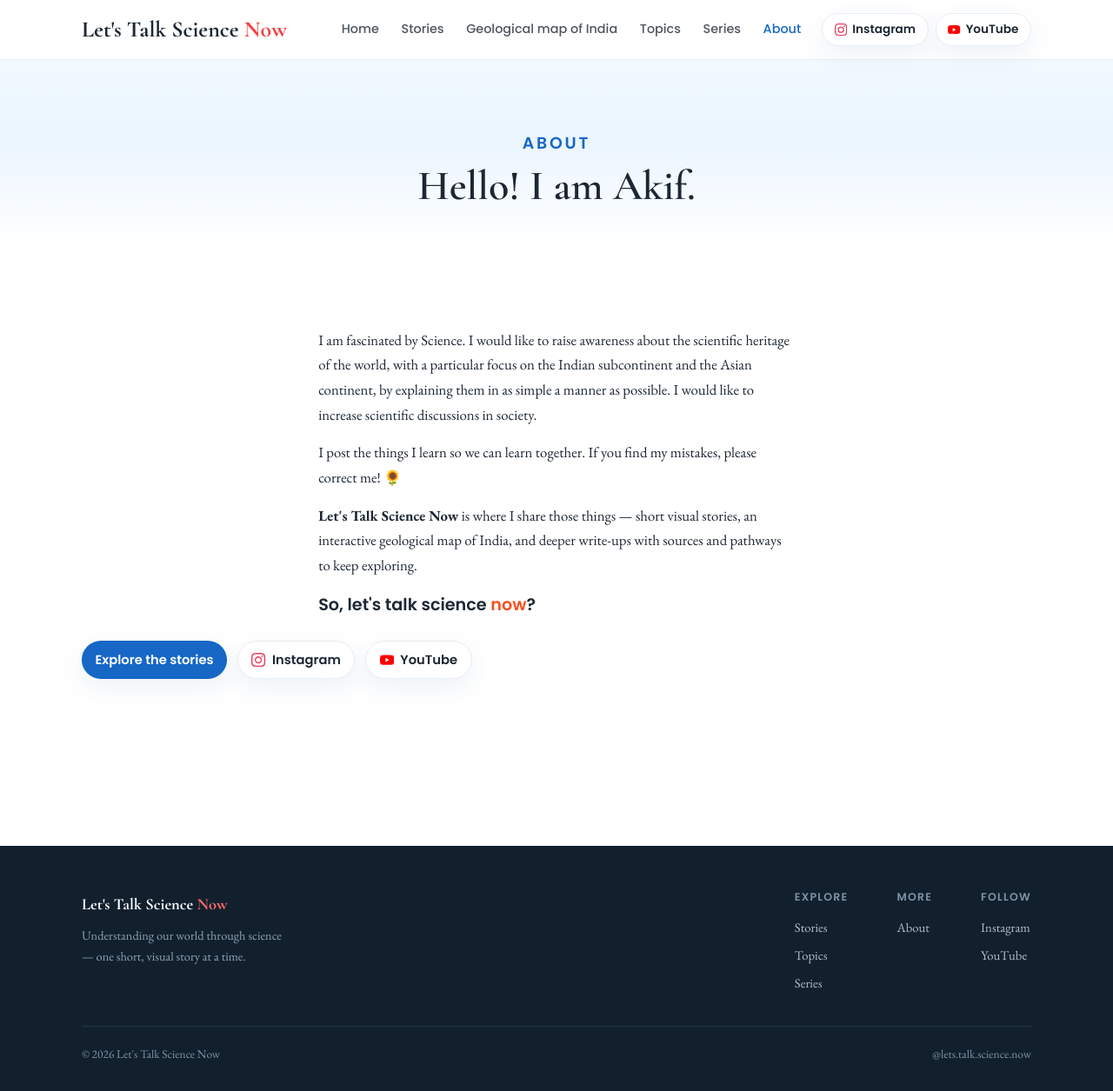
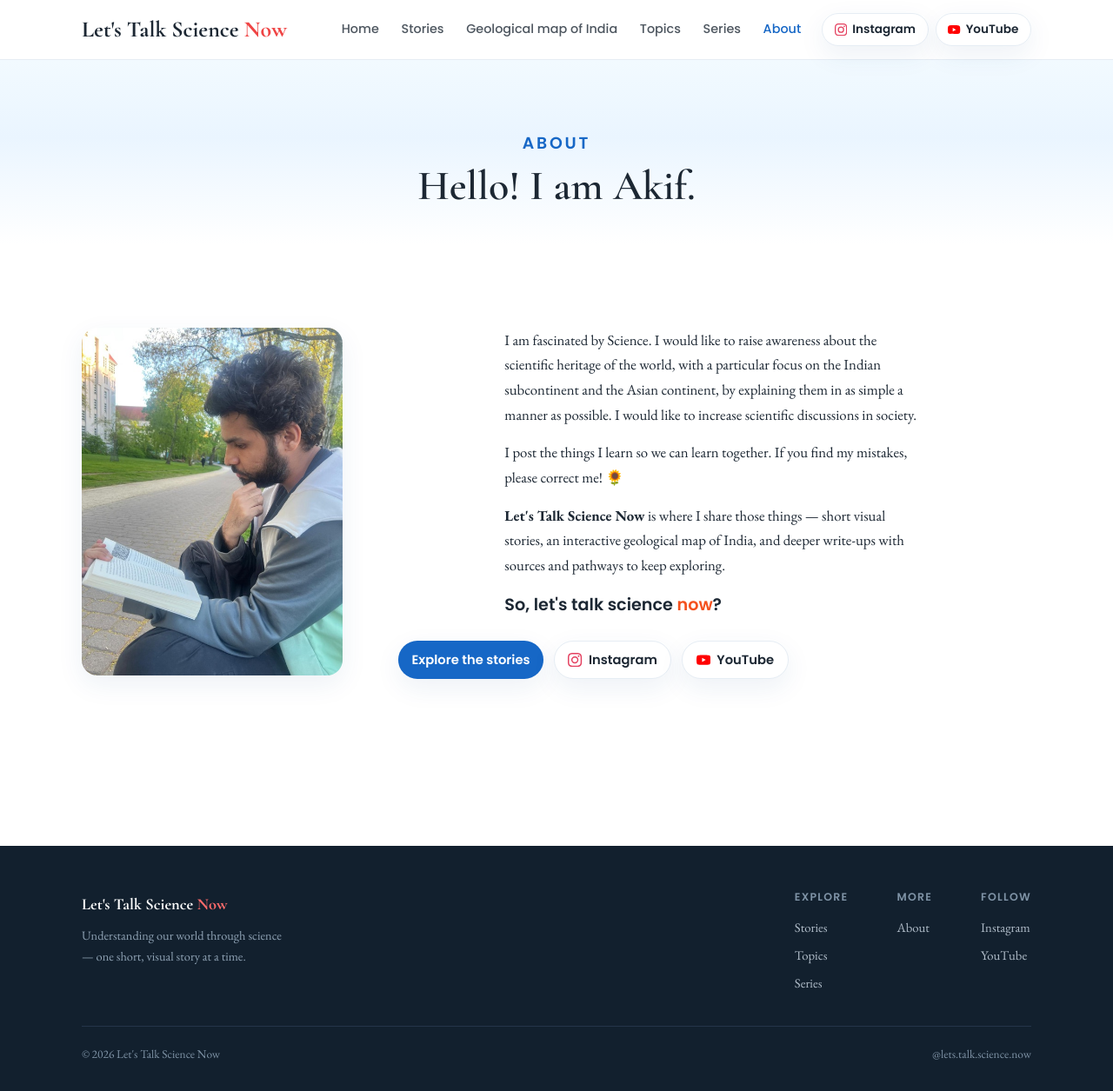
Before and after one commit to Akif-Vohra/LetsTalkScienceNow, a Jekyll site: the page built from about.html, in a window 1280 px wide and 1255 px high. Shown: the whole window at 87% size. Built offline with Jekyll 4.4.1, drawn with Linux system fonts in a browser that asks for light colours.

Commit message:
About page photo; rename Impact filter to 'Impact craters'
- Add Akif's portrait to the About page (optimised 3.5 MB PNG -> 137 KB JPEG,
  two-column layout); ignore the large source img.png.
- Filter chip label: 'Impact' -> 'Impact craters'.

```diff
--- a/about.html
+++ b/about.html
@@ -4,6 +4,16 @@ permalink: /about/
 title: About
 description: About Let's Talk Science Now and Akif — making science simple, visual, and fascinating, with a focus on the Indian subcontinent and Asia.
 ---
+
+<style>
+  .about-grid{display:flex;gap:var(--sp-2xl);align-items:flex-start;}
+  .about-photo{flex:0 0 300px;width:300px;height:auto;border-radius:18px;box-shadow:var(--shadow);display:block;}
+  .about-text{flex:1 1 auto;min-width:0;}
+  @media (max-width:768px){
+    .about-grid{flex-direction:column;gap:var(--sp-lg);}
+    .about-photo{width:240px;flex-basis:auto;}
+  }
+</style>
 
 <header class="page-head">
   <div class="container">
@@ -13,8 +23,10 @@ description: About Let's Talk Science Now and Akif — making science simple, vi
 </header>
 
 <section class="section">
-  <div class="container">
-    <div class="prose story__body" style="max-width:68ch;">
+  <div class="container about-grid">
+    <img class="about-photo" src="{{ '/assets/img/akif.jpg' | relative_url }}" width="570" height="760" alt="Akif reading a book in a park">
+    <div class="about-text">
+      <div class="prose story__body" style="max-width:60ch;">
         <p>I am fascinated by Science. I would like to raise awareness about the scientific heritage of the world, with a particular focus on the Indian subcontinent and the Asian continent, by explaining them in as simple a manner as possible. I would like to increase scientific discussions in society.</p>
         <p>I post the things I learn so we can learn together. If you find my mistakes, please correct me! 🌻</p>
         <p><strong>Let's Talk Science Now</strong> is where I share those things — short visual stories, an <a href="{{ '/geological-map-of-india/' | relative_url }}">interactive geological map of India</a>, and deeper write-ups with sources and pathways to keep exploring.</p>
@@ -26,4 +38,5 @@ description: About Let's Talk Science Now and Akif — making science simple, vi
         <a class="btn btn-ghost btn-yt" href="{{ site.youtube_url }}" target="_blank" rel="noopener">{%- include icon-youtube.svg -%}YouTube</a>
       </div>
     </div>
+  </div>
 </section>
--- a/assets/js/map.js
+++ b/assets/js/map.js
@@ -17,7 +17,7 @@
     { key: 'mountains', label: 'Mountains',        color: '#9c6b3f' },
     { key: 'plateaus',  label: 'Plateaus',         color: '#b07d2b' },
     { key: 'volcanic',  label: 'Volcanic',         color: '#d94a3d' },
-    { key: 'impact',    label: 'Impact',           color: '#5d6d7e' },
+    { key: 'impact',    label: 'Impact craters',   color: '#5d6d7e' },
     { key: 'structure', label: 'Cratons & basins', color: '#8155b0' },
     { key: 'rivers',    label: 'Rivers',           color: '#2b7fd4' },
     { key: 'lakes',     label: 'Lakes',            color: '#12a5b3' },
```
Also changed, not shown: assets/img/akif.jpg (added), 1 other file. Lines whose indentation alone changed are shown as unchanged.
